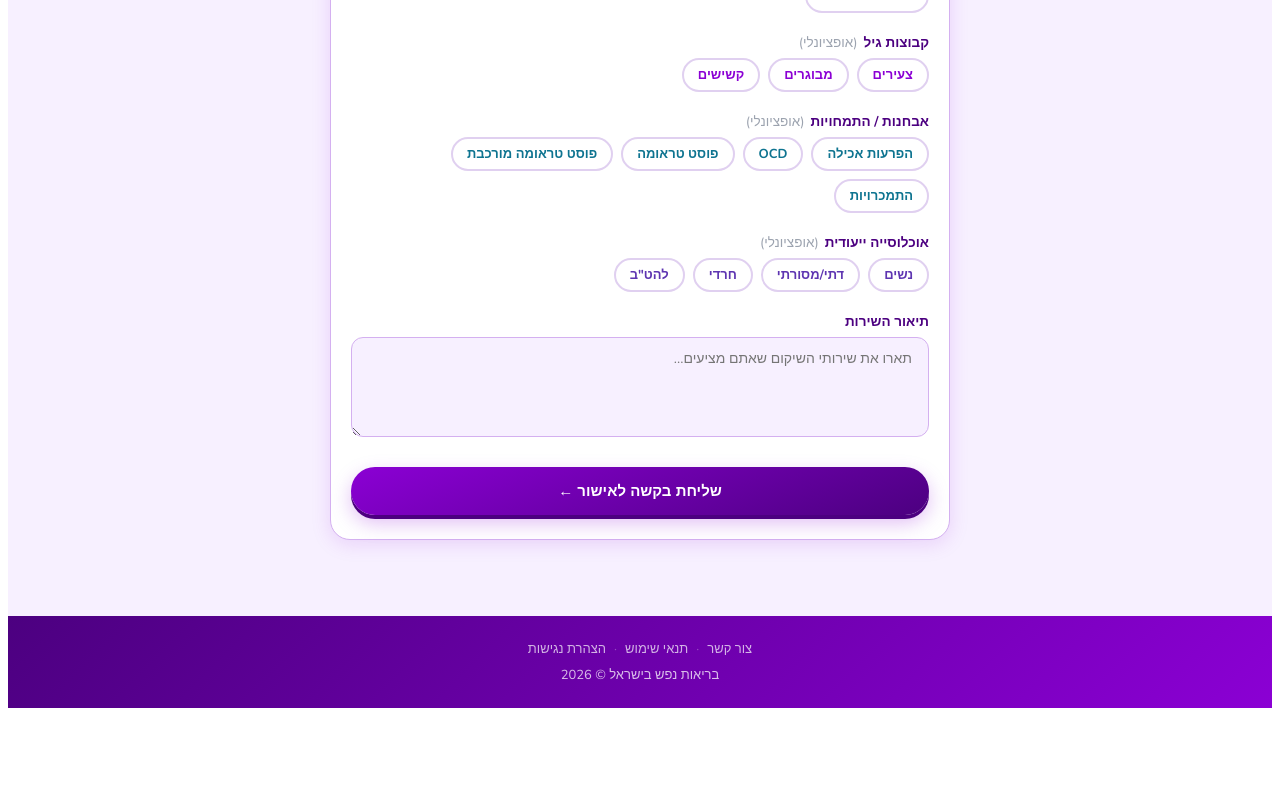
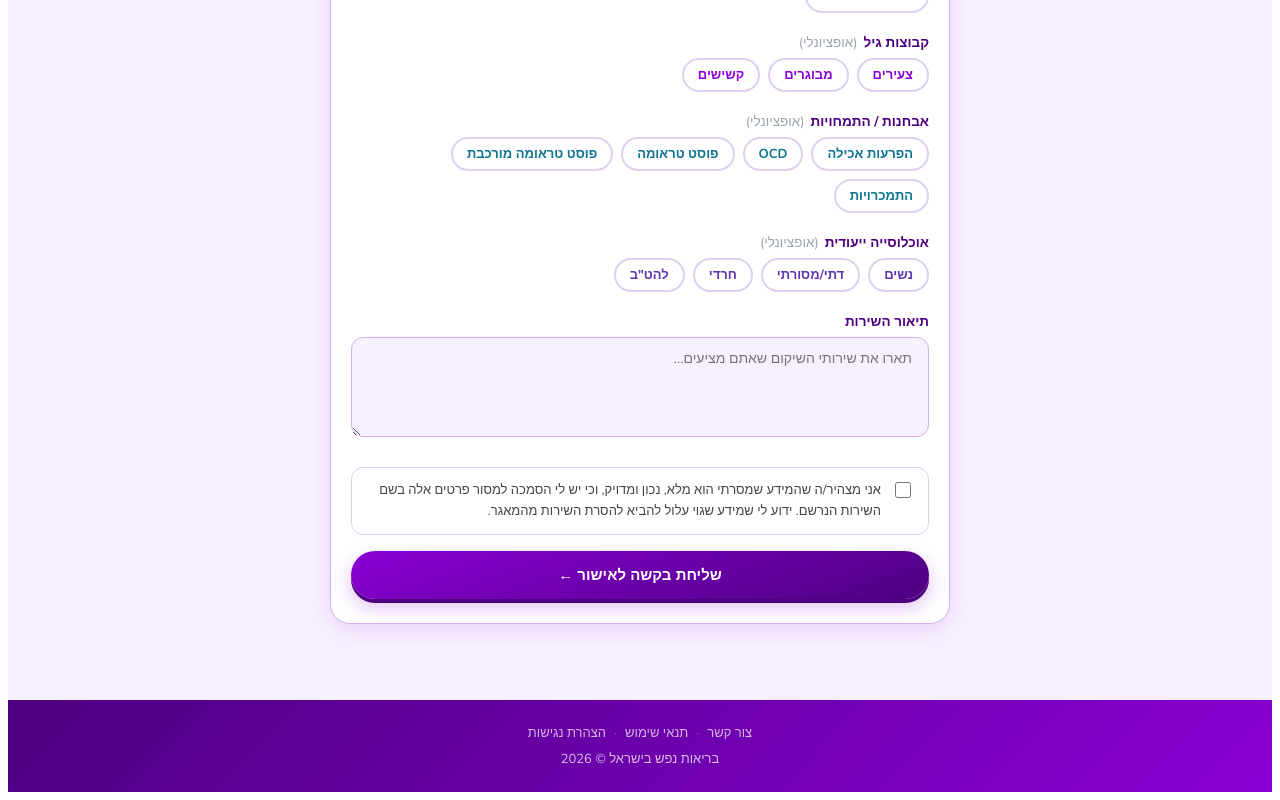
Before and after one commit to sivantelem-commits/rehab-directory, a Next.js app: page /register in a window 1280 px wide. Shown: the part 1284-2084 px from the top of the page. Before the commit the page ends 2000 px from the top, so only its background shows below. Built offline with nearby package versions, Linux system fonts and the light colour scheme.

Commit message:
Update register.js

```diff
--- a/pages/register.js
+++ b/pages/register.js
@@ -27,6 +27,7 @@ export default function Register() {
   const [duplicates, setDuplicates] = useState([])
   const [checkingDuplicates, setCheckingDuplicates] = useState(false)
   const [confirmedNotDuplicate, setConfirmedNotDuplicate] = useState(false)
+  const [truthDeclaration, setTruthDeclaration] = useState(false)
   const debounceRef = useRef(null)
 
   useEffect(() => { setMounted(true) }, [])
@@ -84,6 +85,10 @@ export default function Register() {
     }
     if (duplicates.length > 0 && !confirmedNotDuplicate) {
       setError('נמצאו שירותים דומים - אנא אשרו שזהו שירות שונה לפני השליחה')
+      return
+    }
+    if (!truthDeclaration) {
+      setError('יש לאשר את הצהרת האמת לפני השליחה')
       return
     }
     setLoading(true)
@@ -471,6 +476,18 @@ export default function Register() {
               )}
               </div>
 
+              <label style={{ display: 'flex', alignItems: 'flex-start', gap: 10, marginBottom: 16, cursor: 'pointer', background: truthDeclaration ? (isRehab ? '#f7f0ff' : '#f0faff') : '#fff', borderRadius: 12, padding: '12px 14px', border: `1.5px solid ${truthDeclaration ? (isRehab ? '#8B00D4' : '#0891B2') : '#e0d0f0'}` }}>
+                <input
+                  type="checkbox"
+                  checked={truthDeclaration}
+                  onChange={e => setTruthDeclaration(e.target.checked)}
+                  style={{ width: 16, height: 16, marginTop: 2, accentColor: isRehab ? '#8B00D4' : '#0891B2', cursor: 'pointer', flexShrink: 0 }}
+                />
+                <span style={{ fontSize: 13, color: '#444', lineHeight: 1.6 }}>
+                  אני מצהיר/ה שהמידע שמסרתי הוא מלא, נכון ומדויק, וכי יש לי הסמכה למסור פרטים אלה בשם השירות הנרשם. ידוע לי שמידע שגוי עלול להביא להסרת השירות מהמאגר.
+                </span>
+              </label>
+
               <button onClick={handleSubmit} disabled={loading} style={{
                 width: '100%',
                 background: loading ? '#ccc' : `linear-gradient(160deg, ${isRehab ? '#8B00D4, #4C0080' : '#0891B2, #164E63'})`,
```
